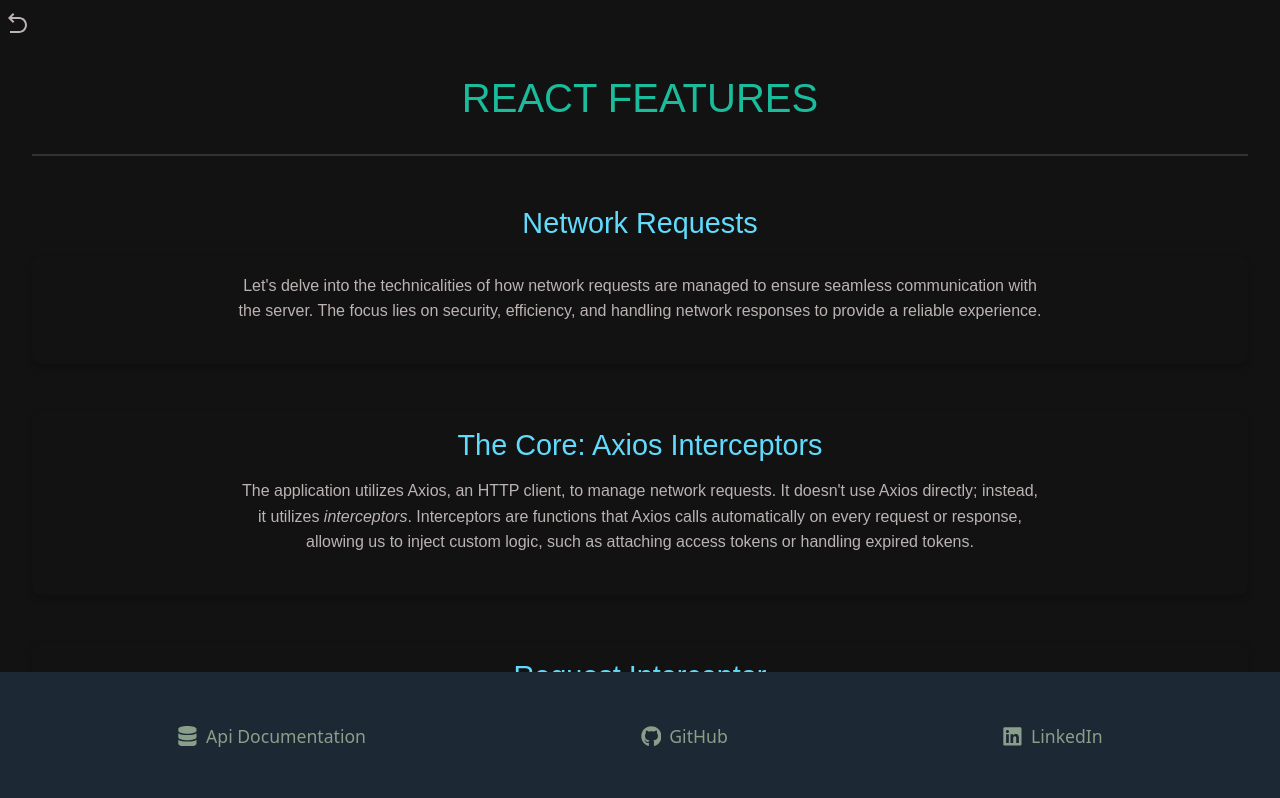
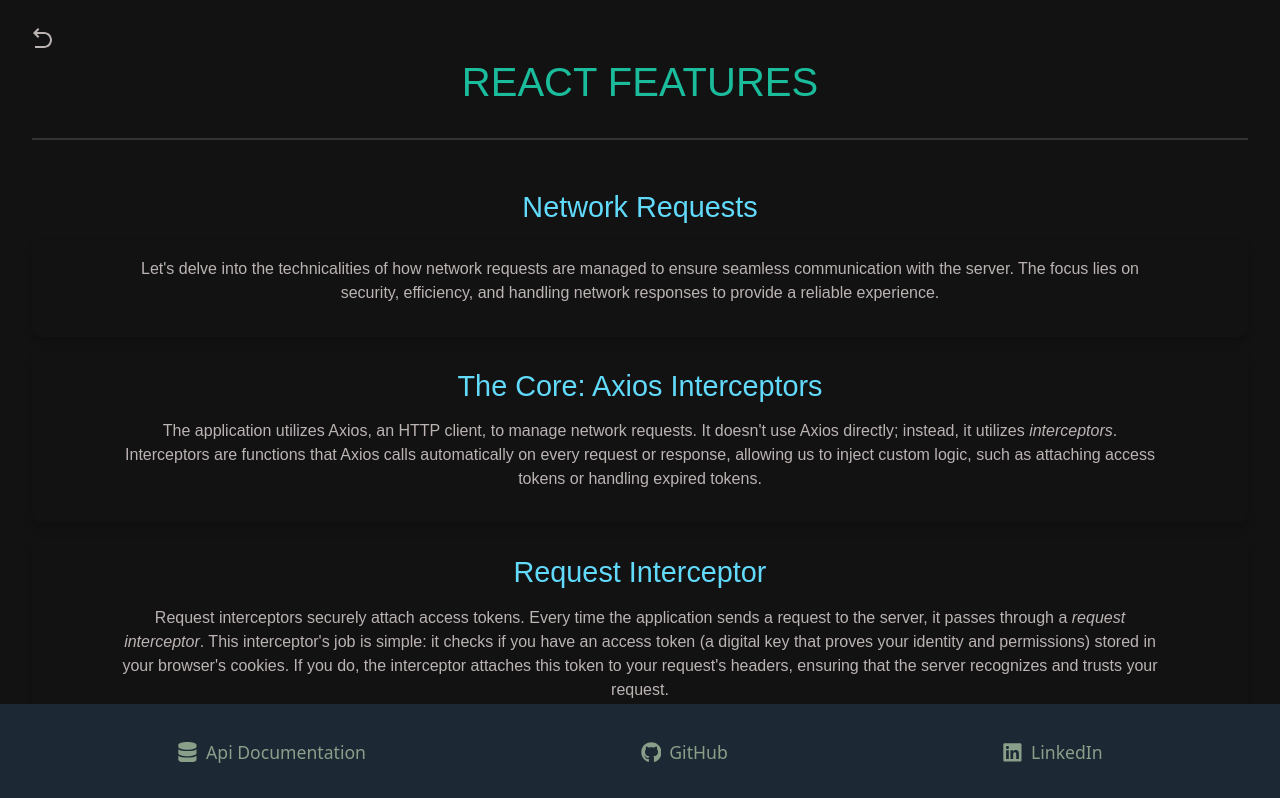
Before and after one commit to anthonynarine/AuthFlow, a React (Create React App) app in the folder react-auth/: page /react-features in a window 1280 px wide. Shown: the top 798 px of the page. Built offline with nearby package versions, Linux system fonts and the light colour scheme.

Commit message:
updated css on multiple components

```diff
--- a/react-auth/src/components/app-features/ReactFeatures.css
+++ b/react-auth/src/components/app-features/ReactFeatures.css
@@ -1,6 +1,6 @@
 .features-container {
   background-color: #121212; /* Dark background */
-  margin-bottom: 10rem;
+  margin-bottom: 5rem;
   padding: 2rem; /* Added padding for better spacing */
   color: #bcb3b3; /* Light gray text color */
   font-family: 'Arial', sans-serif; /* Modern, clean font */
@@ -15,7 +15,7 @@
   border-bottom: 2px solid #333; /* Underline */
   line-height: 1.2;
   padding-bottom: 2rem;
-  padding-top: 2rem;
+  padding-top: 1rem;
   font-size: 2.5rem; /* Larger font size */
   text-transform: uppercase; /* Uppercase text */
 }
@@ -35,9 +35,9 @@
 
 .features-container p {
   text-align: center;
-  padding: 0 15%;
-  margin-bottom: 1.5rem;
-  line-height: 1.6; /* Improved readability */
+  padding: 0 5%;
+  margin-bottom: 1rem;
+  line-height: 1.5; /* Improved readability */
   font-size: 1rem; /* Consistent font size */
 }
 
@@ -47,7 +47,7 @@
 }
 
 .features-container section {
-  margin-bottom: 3rem;
+  margin-bottom: 1rem;
   padding: 1rem 2rem; /* Added padding for better spacing */
   border-radius: 10px; /* Rounded corners */
   box-shadow: 0 4px 8px rgba(0, 0, 0, 0.2); /* Subtle shadow */
@@ -59,10 +59,10 @@
 }
 
 /* Button Styles */
-.back-button {
+.back-button-r {
   position: absolute;
-  top: 20px;
-  left: 20px;
+  top: 15px;
+  left: 25px;
   background: none;
   border: none;
   cursor: pointer;
--- a/react-auth/src/components/app-features/ReactFeatures.jsx
+++ b/react-auth/src/components/app-features/ReactFeatures.jsx
@@ -13,7 +13,7 @@ export const ReactFeatures = () => {
 
   return (
     <div className="features-container" style={{position: "relative"}}>
-        <button onClick={handleClick} className="back-button" title="Go back to homepage">
+        <button onClick={handleClick} className="back-button-r" title="Go back to homepage">
         <RiArrowGoBackLine size="1.5em" className="back-icon" />
       </button>
       <h1>React Features</h1>
--- a/react-auth/src/components/footer/Footer.css
+++ b/react-auth/src/components/footer/Footer.css
@@ -5,7 +5,7 @@
   right: 0;
   bottom: 0;
   width: 100%;
-  height: 8rem;
+  height: 6rem;
   background-color: #1c2833; /* or any color that fits your design */
   color: white;
   display: flex;
--- a/react-auth/src/components/mail/SendEmail.css
+++ b/react-auth/src/components/mail/SendEmail.css
@@ -26,6 +26,7 @@
 }
 
 .nav-button {
+  top: 15px;
   background: none;
   color: #d3d3d3;
   border: none;
```
